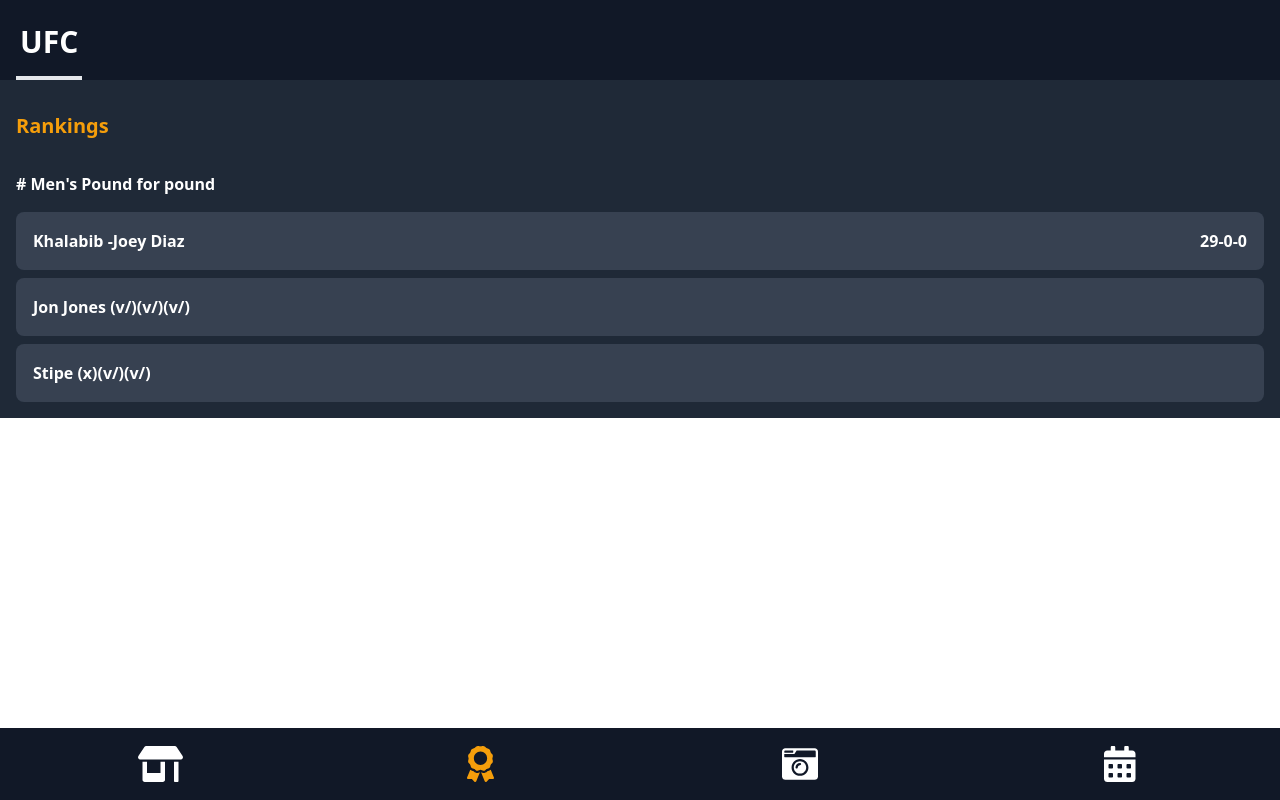
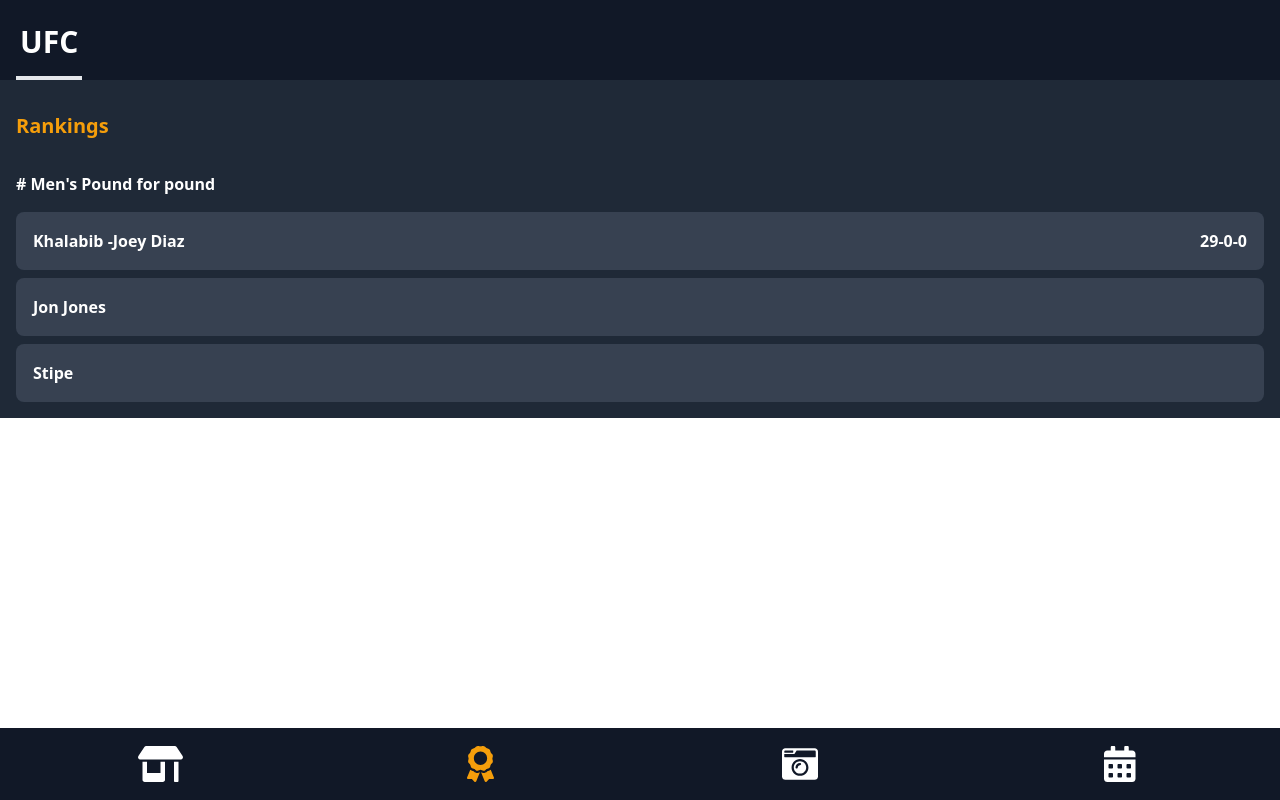
Before and after one commit to lastrafda/ufcfront, a React app: page /rankings in a window 1280 px wide. Built offline with nearby package versions, Linux system fonts and the light colour scheme; the HTML template or start-up script is replaced by a standard one.

Commit message:
refactor: removed unkown return type

```diff
--- a/src/components/layouts/BotomNav.tsx
+++ b/src/components/layouts/BotomNav.tsx
@@ -35,7 +35,7 @@
   },
 ];
 
-export const BotomNav: React.FunctionComponent<unknown> = () => {
+export const BotomNav: React.FC = () => {
   return (
     <nav className="bg-gray-900 fixed bottom-0 left-0 w-full py-4">
       <ul className="grid grid-cols-4">
--- a/src/components/layouts/Header.tsx
+++ b/src/components/layouts/Header.tsx
@@ -1,7 +1,7 @@
 import * as React from "react";
 import { NavLink } from "react-router-dom";
 
-export const Header: React.FunctionComponent<unknown> = () => {
+export const Header: React.FC = () => {
   return (
     <nav className="bg-gray-900 mx-auto">
       <ul className="flex flex-row justify-between px-4 h-20">
--- a/src/pages/Home.tsx
+++ b/src/pages/Home.tsx
@@ -4,7 +4,7 @@
 import NewsSection from "../components/sections/News";
 import { getNews, INew } from "../services/news.service";
 
-export const Home: React.FunctionComponent<unknown> = () => {
+export const Home: React.FC = () => {
   const [news, setNews] = React.useState<INew[]>([]);
   React.useEffect(() => {
     getNews().then((news: INew[]) => {
--- a/src/pages/Rankings.tsx
+++ b/src/pages/Rankings.tsx
@@ -1,7 +1,7 @@
 import * as React from "react";
 
 // TODO: USE CSS GRID IN ALL RESOLUTIONS
-export const Rankings: React.FunctionComponent<unknown> = () => {
+export const Rankings: React.FC = () => {
   return (
     <main className="bg-gray-800 p-4 text-white font-bold">
       <h1 className="text-yellow-500 text-xl font-extrabold py-4">Rankings</h1>
@@ -18,10 +18,10 @@
               </div>
             </li>
             <li className="p-4 mb-2 border rounded-lg border-transparent bg-gray-700">
-              Jon Jones (v/)(v/)(v/)
+              Jon Jones
             </li>
             <li className="p-4 border rounded-lg border-transparent bg-gray-700">
-              Stipe (x)(v/)(v/)
+              Stipe
             </li>
           </ol>
         </article>
```
